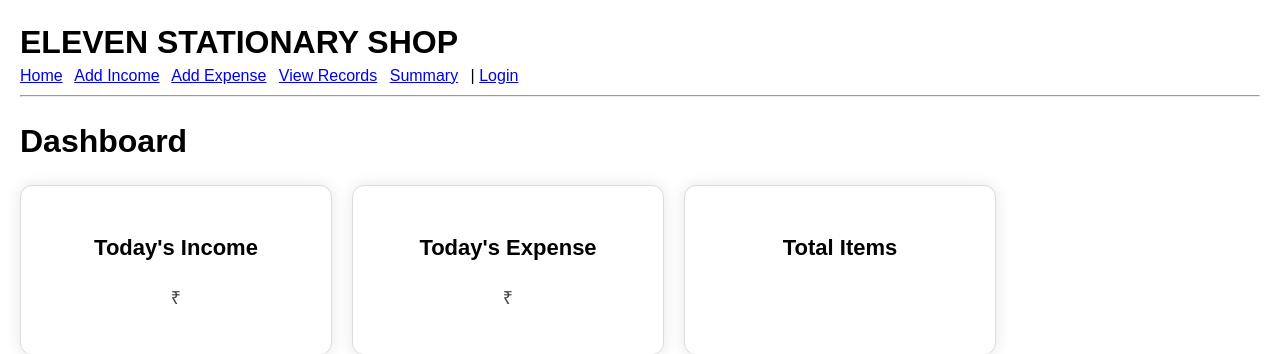
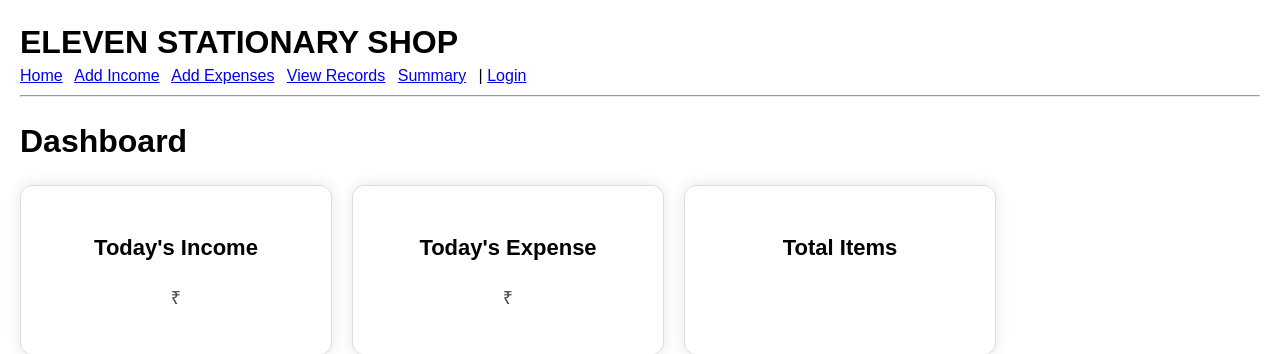
Before and after one commit to ravitejagandhamalla/eleven-stationery-shop, a Flask app: page /dashboard in a window 1280 px wide. Shown: the top 354 px of the page. Run offline with Flask 3, Linux system fonts and the light colour scheme; a user stored in the database is signed in; some libraries are stand-ins or nearby versions.

Commit message:
Update layout.html

```diff
--- a/templates/layout.html
+++ b/templates/layout.html
@@ -15,7 +15,7 @@
   <nav>
       <a href="{{ url_for('index') }}">Home</a>
       <a href="{{ url_for('income') }}">Add Income</a>
-      <a href="{{ url_for('expenses') }}">Add Expense</a>
+      <a href="{{ url_for('expenses') }}">Add Expenses</a>
       <a href="{{ url_for('view_records') }}">View Records</a>
       <a href="{{ url_for('summary') }}">Summary</a>
 
```
